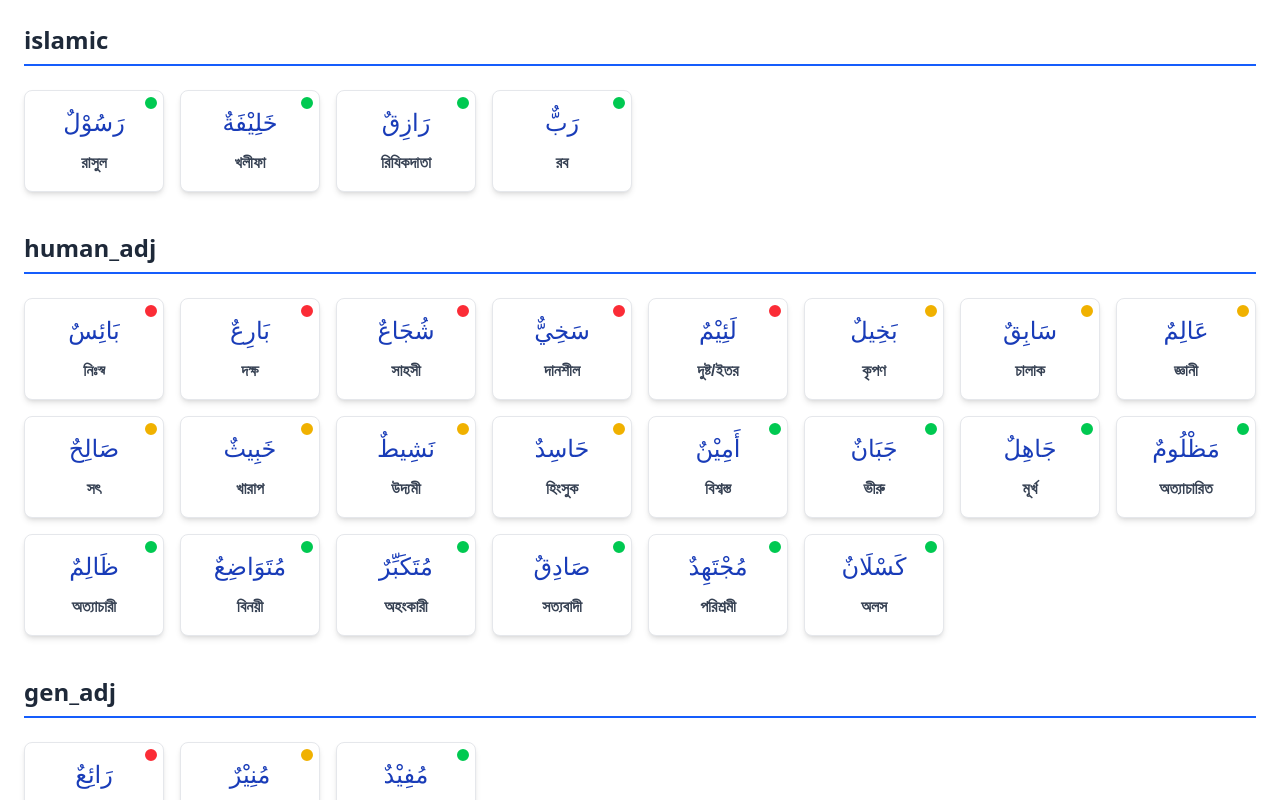
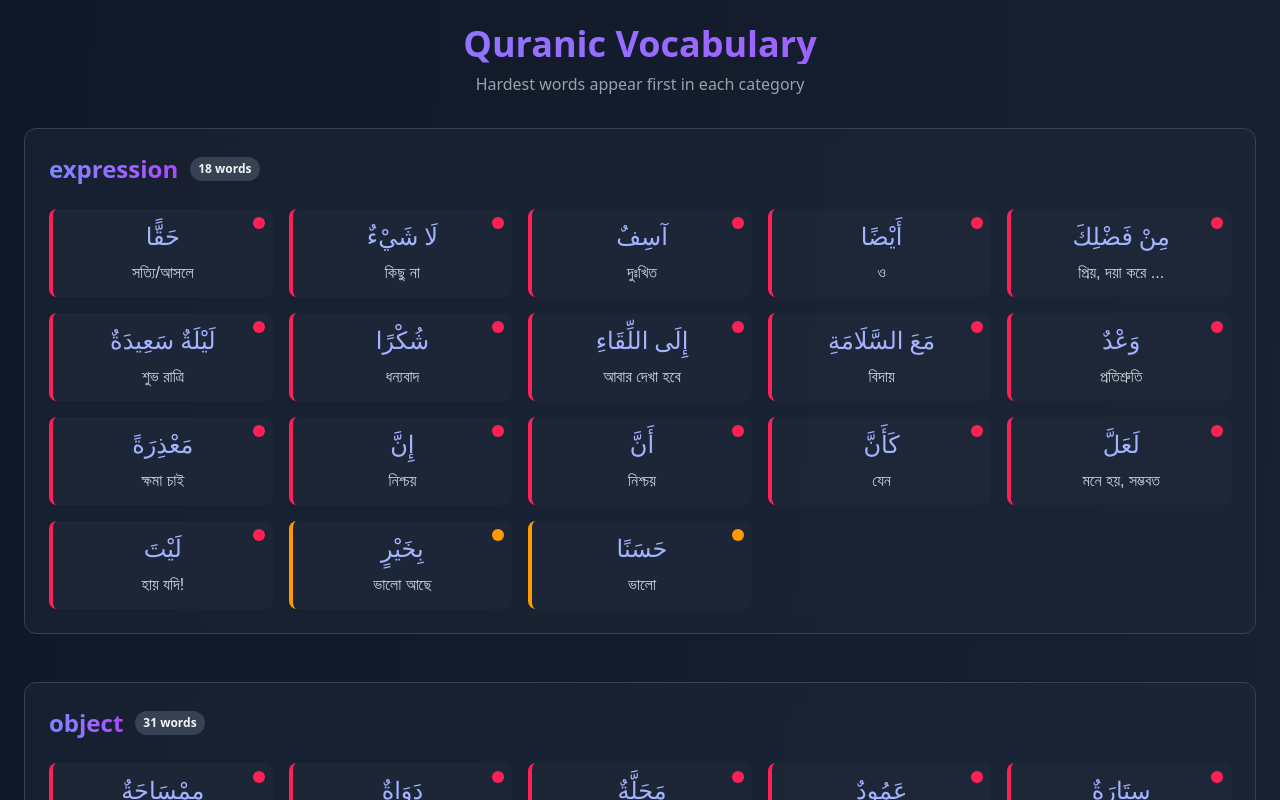
Before and after one commit to abdullah-ibn-rais/learn_arabic, a React (Vite) app: page / in a window 1280 px wide. Shown: the top 800 px of the page. Built offline with nearby package versions, Linux system fonts and the light colour scheme; a web font is replaced by a local one.

Commit message:
changed the styling a bit

```diff
--- a/package.json
+++ b/package.json
@@ -11,6 +11,7 @@
   },
   "dependencies": {
     "@tailwindcss/vite": "^4.1.5",
+    "motion": "^12.12.1",
     "react": "^19.0.0",
     "react-dom": "^19.0.0",
     "tailwindcss": "^4.1.5"
--- a/src/pages/Vocabulary.jsx
+++ b/src/pages/Vocabulary.jsx
@@ -1,72 +1,167 @@
+import { useState, useEffect } from 'react';
+import { motion } from 'framer-motion';
+
 const Vocabulary = ({ vocabulary }) => {
-  // Group vocabulary by category
-  const groupedVocabulary = vocabulary.reduce((acc, item) => {
-    if (!acc[item.category]) {
-      acc[item.category] = [];
+  const [isMobile, setIsMobile] = useState(false);
+  const [visibleCategories, setVisibleCategories] = useState([]);
+
+  // Check mobile status
+  useEffect(() => {
+    const handleResize = () => setIsMobile(window.innerWidth < 768);
+    handleResize();
+    window.addEventListener('resize', handleResize);
+    return () => window.removeEventListener('resize', handleResize);
+  }, []);
+
+  // Group and sort vocabulary
+  const { groupedVocabulary, categoryDifficulty } = vocabulary.reduce(
+    (acc, item) => {
+      if (!acc.groupedVocabulary[item.category]) {
+        acc.groupedVocabulary[item.category] = [];
       }
-    acc[item.category].push(item);
+
+      acc.groupedVocabulary[item.category].push(item);
+
+      const difficultyScore = { easy: 1, medium: 2, hard: 3 }[item.difficulty] || 0;
+      acc.categoryDifficulty[item.category] =
+        (acc.categoryDifficulty[item.category] || 0) + difficultyScore;
+
       return acc;
-  }, {});
+    },
+    { groupedVocabulary: {}, categoryDifficulty: {} }
+  );
 
-  // Function to get difficulty color
+  // Sort categories by total difficulty (descending)
+  const categoryList = Object.keys(groupedVocabulary).sort(
+    (a, b) => categoryDifficulty[b] - categoryDifficulty[a]
+  );
+
+  // Sort words inside each category by difficulty (hard → easy)
+  categoryList.forEach((category) => {
+    groupedVocabulary[category].sort((a, b) => {
+      const difficultyOrder = { easy: 1, medium: 2, hard: 3 };
+      return difficultyOrder[b.difficulty] - difficultyOrder[a.difficulty];
+    });
+  });
+
+  // Reveal categories with IntersectionObserver
+  useEffect(() => {
+    const observer = new IntersectionObserver(
+      (entries) => {
+        entries.forEach((entry) => {
+          if (entry.isIntersecting) {
+            setVisibleCategories((prev) =>
+              [...new Set([...prev, entry.target.dataset.category])]
+            );
+          }
+        });
+      },
+      { threshold: 0.1 }
+    );
+
+    const sections = document.querySelectorAll('.category-section');
+    sections.forEach((section) => observer.observe(section));
+
+    return () => observer.disconnect();
+  }, [groupedVocabulary]);
+
   const getDifficultyColor = (level) => {
-    switch (level) {
-      case "easy":
-        return "bg-green-500";
-      case "medium":
-        return "bg-yellow-500";
-      case "hard":
-        return "bg-red-500";
-      default:
-        return "bg-gray-500";
-    }
+    const colors = {
+      easy: 'bg-emerald-500',
+      medium: 'bg-amber-500',
+      hard: 'bg-rose-500',
+    };
+    return colors[level] || 'bg-gray-500';
   };
 
   return (
-    <div className="max-w-7xl mx-auto p-4 md:p-6">
-      {Object.entries(groupedVocabulary).map(([category, words]) => (
-        <div key={category} className="mb-10">
-          <h2 className="text-2xl font-bold text-gray-800 border-b-2 border-blue-600 pb-2 mb-6">
+    <div className="w-full min-h-screen bg-gradient-to-br from-gray-900 to-gray-800 text-gray-100 p-4 md:p-6">
+      {/* Header */}
+      <motion.header
+        initial={{ opacity: 0, y: -20 }}
+        animate={{ opacity: 1, y: 0 }}
+        className="mb-8 text-center"
+      >
+        <h1 className="text-2xl sm:text-3xl md:text-4xl font-bold bg-clip-text text-transparent bg-gradient-to-r from-indigo-400 to-purple-500 mb-2">
+          Quranic Vocabulary
+        </h1>
+        <p className="text-sm md:text-base text-gray-400">
+          Hardest words appear first in each category
+        </p>
+      </motion.header>
+
+      {/* Vocabulary Grid */}
+      <div className="space-y-10 md:space-y-12">
+        {categoryList.map((category) => (
+          <section
+            key={category}
+            data-category={category}
+            className="category-section"
+          >
+            <motion.div
+              initial={{ opacity: 0, y: 20 }}
+              animate={{
+                opacity: visibleCategories.includes(category) ? 1 : 0,
+                y: visibleCategories.includes(category) ? 0 : 20,
+              }}
+              transition={{ duration: 0.5 }}
+              className="bg-gray-800/50 backdrop-blur-sm rounded-xl p-4 md:p-6 border border-gray-700"
+            >
+              <h2 className="text-xl md:text-2xl font-bold mb-4 md:mb-6 flex items-center">
+                <span className="bg-gradient-to-r from-indigo-400 to-purple-500 bg-clip-text text-transparent">
                   {category}
+                </span>
+                <span className="ml-3 text-xs bg-gray-700 px-2 py-1 rounded-full">
+                  {groupedVocabulary[category].length} words
+                </span>
               </h2>
 
-          <div className="grid grid-cols-2 md:grid-cols-4 lg:grid-cols-8 gap-4">
-            {words
-              .slice()
-              .sort((a, b) => {
-                const order = { easy: 1, medium: 2, hard: 3 };
-                return order[b.difficulty] - order[a.difficulty];
-              })
-              .map((word, index) => (
+              <div className="grid grid-cols-2 sm:grid-cols-3 md:grid-cols-4 lg:grid-cols-5 gap-3 md:gap-4">
+                {groupedVocabulary[category].map((word, index) => (
+                  <motion.div
+                    key={index}
+                    whileHover={{ scale: 1.03 }}
+                    whileTap={{ scale: 0.98 }}
+                    className={`relative rounded-lg overflow-hidden border-l-4 ${
+                      word.difficulty === 'hard'
+                        ? 'border-rose-500'
+                        : word.difficulty === 'medium'
+                        ? 'border-amber-500'
+                        : 'border-emerald-500'
+                    }`}
+                  >
+                    <div className="relative z-10 p-3 h-full flex flex-col items-center justify-center bg-gray-800/80">
+                      {/* Difficulty indicator */}
                       <div
-                  key={index}
-                  className="bg-white rounded-lg shadow-md overflow-hidden border border-gray-200 hover:shadow-lg transition-shadow duration-200 relative"
-                >
-                  {/* Difficulty indicator */}
-                  {word.difficulty && (
-                    <div
-                      className={`absolute top-1 right-1 w-4 h-4 rounded-full ${getDifficultyColor(
+                        className={`absolute top-2 right-2 w-3 h-3 rounded-full ${getDifficultyColor(
                           word.difficulty
-                      )} border-2 border-white`}
-                      title={`Difficulty: ${word.difficulty}`}
-                    >
-                      {" "}
+                        )}`}
+                      ></div>
+
+                      {/* Arabic */}
+                      <div className="text-xl md:text-2xl font-quran text-indigo-300 mb-2">
+                        {word.arabic}
+                      </div>
+
+                      {/* Bengali translation */}
+                      <div className="text-center">
+                        <div className="text-sm md:text-base text-gray-300 font-medium font-liador">
+                          {word.bengali}
+                        </div>
+                        {word.pronunciation && (
+                          <div className="text-xs text-gray-500 mt-1">
+                            [{word.pronunciation}]
                           </div>
                         )}
-
-                  <div className="p-4">
-                    <div className="text-center text-2xl font-quran mb-3 text-blue-800 ">
-                      {word.arabic}
-                    </div>
-                    <div className="text-center text-gray-700  font-liador font-semibold ">
-                      {word.bengali}
                       </div>
                     </div>
-                </div>
+                  </motion.div>
                 ))}
               </div>
+            </motion.div>
+          </section>
+        ))}
       </div>
-      ))}
     </div>
   );
 };
```
Also changed, not shown: 1 other file (tests, documents, lock files or other folders). Lines whose indentation alone changed are shown as unchanged.
